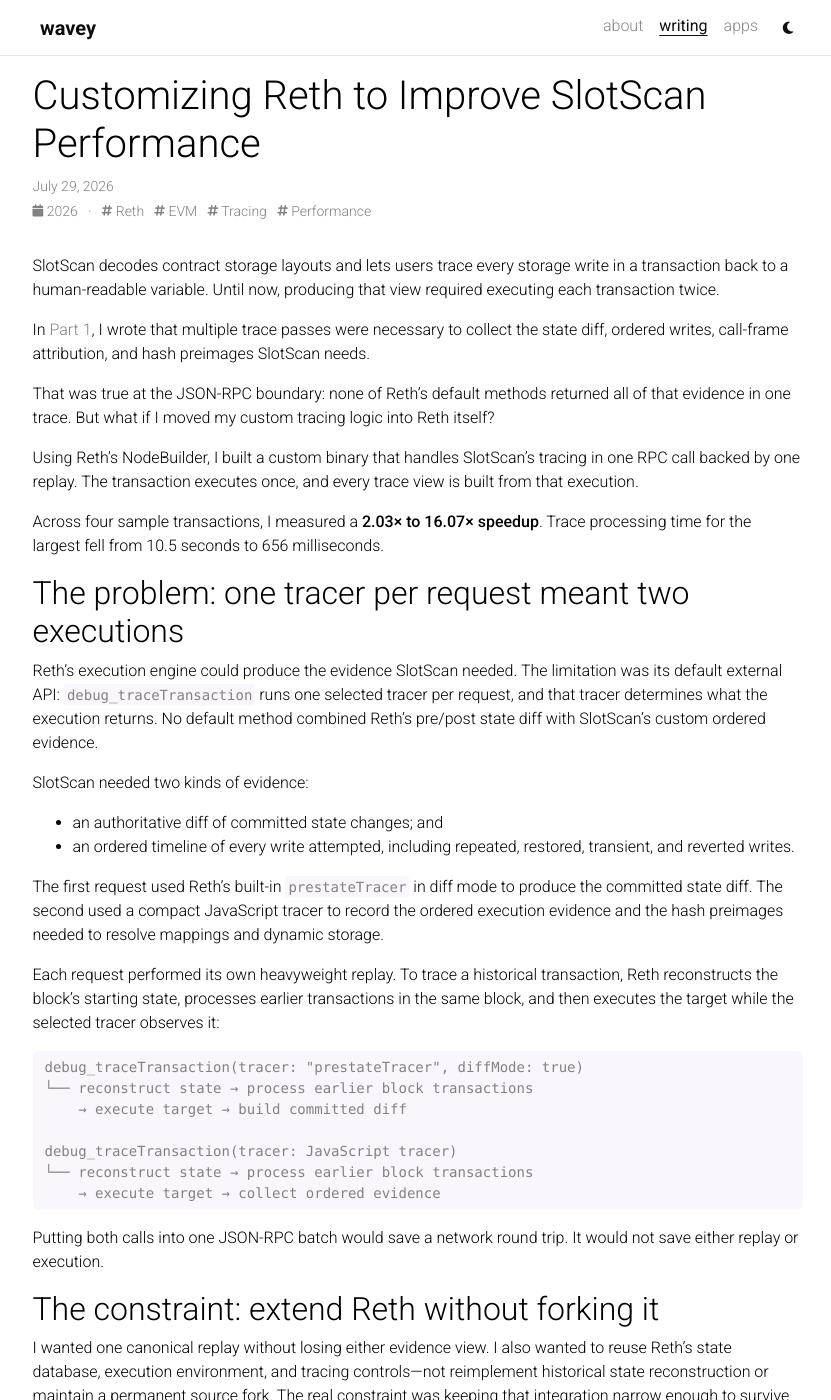
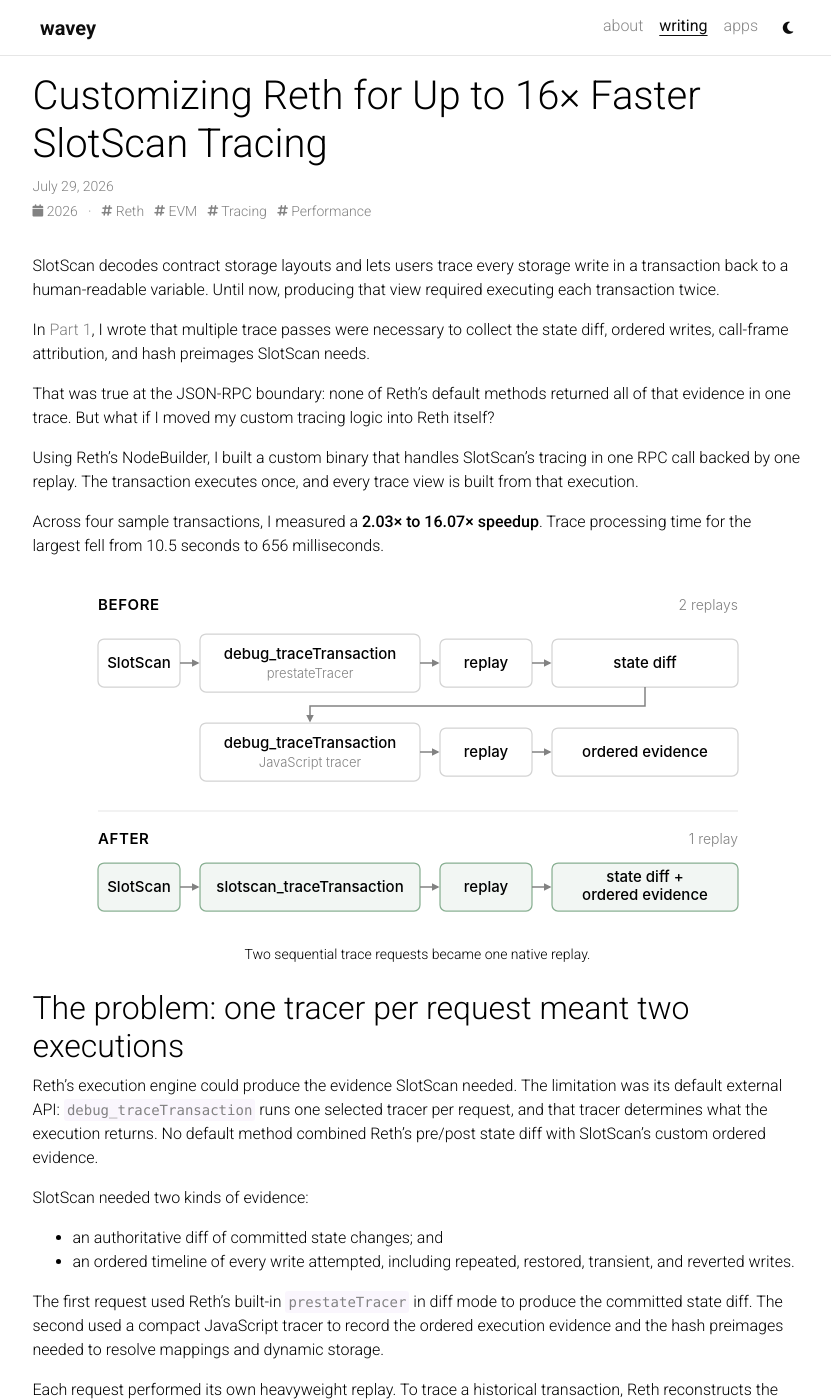
Before and after one commit to wavey0x/wavey0x.github.io, a Jekyll site: the page built from _posts/2026-07-29-customizing-reth-to-improve-slotscan-performance.md, in a window 1280 px wide and 1400 px high. Shown: the whole window, without its empty margins (215-1046 px from the left). Built offline with Jekyll 4.4.1, drawn with Linux system fonts in a browser that asks for light colours; some of the changed text lies outside the part shown.

Commit message:
Improve SlotScan post visuals and benchmarks

````diff
--- /dev/null
+++ b/_includes/slotscan-benchmark-table.html
@@ -0,0 +1,87 @@
+<div class="slotscan-benchmark-table">
+  <table>
+    <thead>
+      <tr>
+        <th>Transaction</th>
+        <th>Steps</th>
+        <th>Writes</th>
+        <th>Legacy</th>
+        <th>Native</th>
+        <th>Speedup</th>
+      </tr>
+    </thead>
+    <tbody>
+      <tr>
+        <td>ERC-20 transfer</td>
+        <td>571</td>
+        <td>2</td>
+        <td>1,101.5 ms</td>
+        <td>543.7 ms</td>
+        <td>2.03×</td>
+      </tr>
+      <tr>
+        <td>Reverted writes</td>
+        <td>318,375</td>
+        <td>468</td>
+        <td>2,360.9 ms</td>
+        <td>487.4 ms</td>
+        <td>4.84×</td>
+      </tr>
+      <tr>
+        <td>Proxy voting</td>
+        <td>167,759</td>
+        <td>99</td>
+        <td>1,587.1 ms</td>
+        <td>479.4 ms</td>
+        <td>3.31×</td>
+      </tr>
+      <tr>
+        <td><a href="https://etherscan.io/tx/0x0fe2542079644e107cbf13690eb9c2c65963ccb79089ff96bfaf8dced2331c92">High-fanout delegation</a></td>
+        <td>2,324,323</td>
+        <td>511</td>
+        <td>10,545.8 ms</td>
+        <td>656.4 ms</td>
+        <td>16.07×</td>
+      </tr>
+    </tbody>
+  </table>
+</div>
+
+<style>
+  .slotscan-benchmark-table {
+    margin: 1.5rem 0;
+    overflow-x: auto;
+    width: 100%;
+  }
+
+  .slotscan-benchmark-table table {
+    background: transparent;
+    border-collapse: collapse;
+    color: var(--global-text-color);
+    margin: 0;
+    min-width: 760px;
+    width: 100%;
+  }
+
+  .slotscan-benchmark-table th,
+  .slotscan-benchmark-table td {
+    border-bottom: 1px solid var(--global-divider-color);
+    color: var(--global-text-color);
+    padding: 0.55rem 0.65rem;
+    text-align: right;
+    white-space: nowrap;
+  }
+
+  .slotscan-benchmark-table th:first-child,
+  .slotscan-benchmark-table td:first-child {
+    text-align: left;
+  }
+
+  .slotscan-benchmark-table th {
+    font-weight: 500;
+  }
+
+  .slotscan-benchmark-table td:not(:first-child) {
+    font-variant-numeric: tabular-nums;
+  }
+</style>
--- /dev/null
+++ b/_includes/slotscan-native-tracing-flow.html
@@ -0,0 +1,138 @@
+<figure class="slotscan-trace-flow">
+  <svg viewBox="0 0 680 350" role="img" aria-labelledby="slotscan-flow-title slotscan-flow-description">
+    <title id="slotscan-flow-title">SlotScan tracing before and after the native Reth integration</title>
+    <desc id="slotscan-flow-description">The legacy SlotScan flow called debug trace transaction twice in sequence, once with the prestate tracer and once with a JavaScript tracer. The native SlotScan RPC returns both evidence views from one replay.</desc>
+
+    <defs>
+      <marker id="slotscan-flow-arrow" viewBox="0 0 10 10" refX="8" refY="5" markerWidth="5" markerHeight="5" orient="auto">
+        <path class="arrow-head" d="M 0 0 L 10 5 L 0 10 z"/>
+      </marker>
+    </defs>
+
+    <text class="heading" x="20" y="28">BEFORE</text>
+    <text class="count" x="660" y="28" text-anchor="end">2 replays</text>
+
+    <rect class="node" x="20" y="57" width="82" height="48" rx="6"/>
+    <text class="label" x="61" y="86" text-anchor="middle">SlotScan</text>
+    <path class="flow" d="M 102 81 H 120"/>
+
+    <rect class="node" x="122" y="52" width="220" height="58" rx="6"/>
+    <text class="label" x="232" y="77" text-anchor="middle">debug_traceTransaction</text>
+    <text class="detail" x="232" y="96" text-anchor="middle">prestateTracer</text>
+    <path class="flow" d="M 342 81 H 360"/>
+
+    <rect class="node" x="362" y="57" width="92" height="48" rx="6"/>
+    <text class="label" x="408" y="86" text-anchor="middle">replay</text>
+    <path class="flow" d="M 454 81 H 472"/>
+
+    <rect class="node" x="474" y="57" width="186" height="48" rx="6"/>
+    <text class="label" x="567" y="86" text-anchor="middle">state diff</text>
+
+    <path class="flow" d="M 567 105 V 124 H 232 V 139"/>
+
+    <rect class="node" x="122" y="141" width="220" height="58" rx="6"/>
+    <text class="label" x="232" y="166" text-anchor="middle">debug_traceTransaction</text>
+    <text class="detail" x="232" y="185" text-anchor="middle">JavaScript tracer</text>
+    <path class="flow" d="M 342 170 H 360"/>
+
+    <rect class="node" x="362" y="146" width="92" height="48" rx="6"/>
+    <text class="label" x="408" y="175" text-anchor="middle">replay</text>
+    <path class="flow" d="M 454 170 H 472"/>
+
+    <rect class="node" x="474" y="146" width="186" height="48" rx="6"/>
+    <text class="label" x="567" y="175" text-anchor="middle">ordered evidence</text>
+
+    <line class="divider" x1="20" y1="229" x2="660" y2="229"/>
+
+    <text class="heading" x="20" y="262">AFTER</text>
+    <text class="count" x="660" y="262" text-anchor="end">1 replay</text>
+
+    <rect class="node native" x="20" y="281" width="82" height="48" rx="6"/>
+    <text class="label" x="61" y="310" text-anchor="middle">SlotScan</text>
+    <path class="flow" d="M 102 305 H 120"/>
+
+    <rect class="node native" x="122" y="281" width="220" height="48" rx="6"/>
+    <text class="label" x="232" y="310" text-anchor="middle">slotscan_traceTransaction</text>
+    <path class="flow" d="M 342 305 H 360"/>
+
+    <rect class="node native" x="362" y="281" width="92" height="48" rx="6"/>
+    <text class="label" x="408" y="310" text-anchor="middle">replay</text>
+    <path class="flow" d="M 454 305 H 472"/>
+
+    <rect class="node native" x="474" y="281" width="186" height="48" rx="6"/>
+    <text class="label" x="567" y="300" text-anchor="middle">state diff +</text>
+    <text class="label" x="567" y="318" text-anchor="middle">ordered evidence</text>
+  </svg>
+
+  <figcaption class="caption">Two sequential trace requests became one native replay.</figcaption>
+</figure>
+
+<style>
+  .slotscan-trace-flow {
+    margin: 1.5rem auto;
+    max-width: 680px;
+  }
+
+  .slotscan-trace-flow svg {
+    display: block;
+    height: auto;
+    width: 100%;
+  }
+
+  .slotscan-trace-flow text {
+    fill: var(--global-text-color);
+    font-family: -apple-system, BlinkMacSystemFont, "Segoe UI", sans-serif;
+  }
+
+  .slotscan-trace-flow .heading {
+    font-size: 15px;
+    font-weight: 600;
+    letter-spacing: 0.04em;
+  }
+
+  .slotscan-trace-flow .count,
+  .slotscan-trace-flow .detail {
+    fill: var(--global-text-color-light);
+  }
+
+  .slotscan-trace-flow .count {
+    font-size: 14px;
+  }
+
+  .slotscan-trace-flow .label {
+    font-size: 15px;
+    font-weight: 500;
+  }
+
+  .slotscan-trace-flow .detail {
+    font-size: 13px;
+  }
+
+  .slotscan-trace-flow .node {
+    fill: var(--global-bg-color);
+    stroke: var(--global-text-color-light);
+    stroke-opacity: 0.35;
+    stroke-width: 1.25;
+  }
+
+  .slotscan-trace-flow .node.native {
+    fill: rgba(91, 145, 103, 0.08);
+    stroke: rgba(91, 145, 103, 0.7);
+    stroke-opacity: 1;
+  }
+
+  .slotscan-trace-flow .flow {
+    fill: none;
+    marker-end: url(#slotscan-flow-arrow);
+    stroke: var(--global-text-color-light);
+    stroke-width: 1.5;
+  }
+
+  .slotscan-trace-flow .arrow-head {
+    fill: var(--global-text-color-light);
+  }
+
+  .slotscan-trace-flow .divider {
+    stroke: var(--global-divider-color);
+  }
+</style>
--- a/_posts/2026-07-29-customizing-reth-to-improve-slotscan-performance.md
+++ b/_posts/2026-07-29-customizing-reth-to-improve-slotscan-performance.md
@@ -1,6 +1,6 @@
 ---
 layout: post
-title: Customizing Reth to Improve SlotScan Performance
+title: Customizing Reth for Up to 16× Faster SlotScan Tracing
 date: 2026-07-29 00:00:00 -0400
 description: How a custom Reth RPC method reduced SlotScan tracing from two transaction replays to one, delivering up to a 16× speedup
 tags: Reth EVM Tracing Performance
@@ -17,6 +17,8 @@
 
 Across four sample transactions, I measured a **2.03× to 16.07× speedup**. Trace processing time for the largest fell from 10.5 seconds to 656 milliseconds.
 
+{% include slotscan-native-tracing-flow.html %}
+
 ## The problem: one tracer per request meant two executions
 
 Reth's execution engine could produce the evidence SlotScan needed. The limitation was its default external API: `debug_traceTransaction` runs one selected tracer per request, and that tracer determines what the execution returns. No default method combined Reth's pre/post state diff with SlotScan's custom ordered evidence.
@@ -30,25 +32,15 @@
 
 Each request performed its own heavyweight replay. To trace a historical transaction, Reth reconstructs the block's starting state, processes earlier transactions in the same block, and then executes the target while the selected tracer observes it:
 
-```text
-debug_traceTransaction(tracer: "prestateTracer", diffMode: true)
-└── reconstruct state → process earlier block transactions
-    → execute target → build committed diff
-
-debug_traceTransaction(tracer: JavaScript tracer)
-└── reconstruct state → process earlier block transactions
-    → execute target → collect ordered evidence
-```
-
 Putting both calls into one JSON-RPC batch would save a network round trip. It would not save either replay or execution.
 
 ## The constraint: extend Reth without forking it
 
 I wanted one canonical replay without losing either evidence view. I also wanted to reuse Reth's state database, execution environment, and tracing controls—not reimplement historical state reconstruction or maintain a permanent source fork. The real constraint was keeping that integration narrow enough to survive Reth upgrades.
 
-## The implementation: extending Reth instead of forking it
+## The implementation: extending Reth
 
-Reth made this easier than I expected. [Reth's NodeBuilder](https://reth.rs/docs/reth/builder/struct.NodeBuilder.html) assembles a node from standard components and exposes hooks for adding custom functionality. The [`extend_rpc_modules`](https://reth.rs/sdk/examples/modify-node/) hook can add custom RPC methods before the servers launch.
+[Reth's NodeBuilder](https://reth.rs/docs/reth/builder/struct.NodeBuilder.html) made this possible without a source fork. Its [`extend_rpc_modules`](https://reth.rs/sdk/examples/modify-node/) hook registers custom methods before the servers launch, keeping the SlotScan integration narrow and Reth upgrades manageable.
 
 The node-level change is small:
 
@@ -65,17 +57,9 @@
     .await?;
 ```
 
-Reth still handles networking, consensus, the database, the transaction pool, and its standard RPC methods; SlotScan adds one `slotscan` namespace. I maintain a version-specific adapter, but the change to Reth stays small.
+Reth still handles networking, consensus, the database, the transaction pool, and its standard RPC methods; SlotScan adds one `slotscan` namespace.
 
 Inside `slotscan_traceTransaction`, the adapter invokes Reth's canonical `spawn_trace_transaction_in_block_with_inspector` helper and supplies a custom REVM inspector. When the replay finishes, the completion closure receives the inspector output, execution result, and historical database view—before any JSON serialization.
-
-```text
-slotscan_traceTransaction
-└── reconstruct state → execute once with SlotScanInspector
-                        ├── ordered write and hash evidence
-                        ├── authoritative pre/post diff
-                        └── transaction-start storage observations
-```
 
 During execution, `SlotScanInspector` records ordered `SSTORE` and `TSTORE` operations, call-frame outcomes, relevant `KECCAK256` preimages, and a bounded set of storage reads. REVM's journal supplies the immediate old value for each write, while its call hooks preserve storage attribution and rollback semantics.
 
@@ -85,12 +69,7 @@
 
 Before measuring performance, I verified that both paths returned equivalent state diffs, ordered writes, frame attribution, hash evidence, storage observations, step counts, and transaction identity. I then warmed both modes and ran eight paired samples with alternating order against the same Reth v2.4.1 node.
 
-| Transaction shape | EVM steps | Writes | Legacy median | Native median | Speedup |
-|---|---:|---:|---:|---:|---:|
-| ERC-20 transfer | 571 | 2 | 1,101.5 ms | 543.7 ms | 2.03× |
-| Reverted writes | 318,375 | 468 | 2,360.9 ms | 487.4 ms | 4.84× |
-| Proxy voting | 167,759 | 99 | 1,587.1 ms | 479.4 ms | 3.31× |
-| [High-fanout delegation](https://etherscan.io/tx/0x0fe2542079644e107cbf13690eb9c2c65963ccb79089ff96bfaf8dced2331c92) | 2,324,323 | 511 | 10,545.8 ms | 656.4 ms | 16.07× |
+{% include slotscan-benchmark-table.html %}
 
 Native response sizes stayed within -3.2% to +2.5% of the legacy responses, so the speedup did not come from dropping evidence.
 
````
